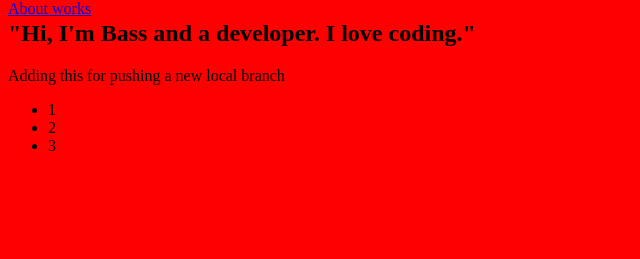
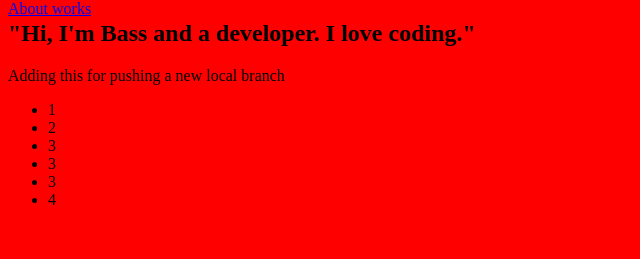
Before and after one commit to hbtpoprock/Build-a-Personal-Portfolio-Webpage, a plain HTML site: page index.html in a window 1280 px wide. Shown: the top 259 px of the page, 0-640 px from the left. Drawn offline with Linux system fonts and the light colour scheme.

Commit message:
add more items and a comment in css

```diff
--- a/index.html
+++ b/index.html
@@ -19,6 +19,9 @@
                 <li>1</li>
                 <li>2</li>
                 <li>3</li>
+                <li>3</li>
+                <li>3</li>
+                <li>4</li>
             </ul>
 
 
--- a/styles/main.css
+++ b/styles/main.css
@@ -16,3 +16,5 @@
 body {
     background-color: red;
 }
+
+/* test */
```
